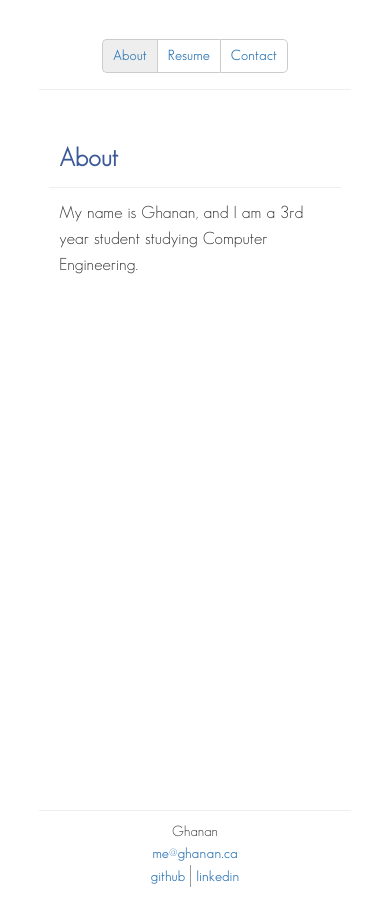
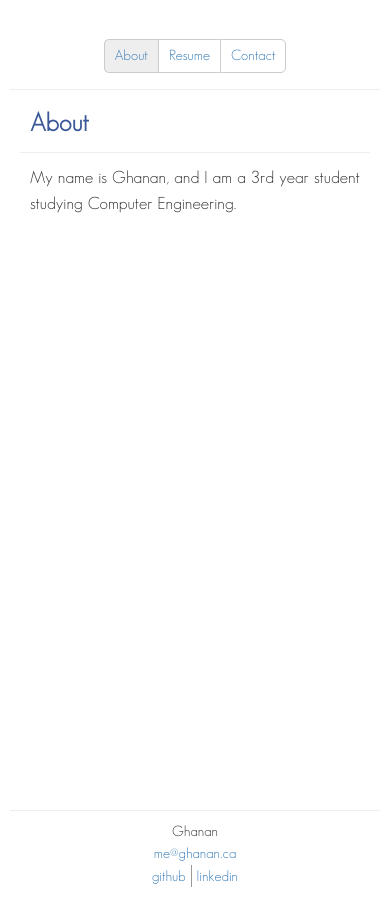
Before and after one commit to ghananigans/ghanan94.github.io, a Jekyll site: the page built from about.md, in a window 390 px wide. Built offline with Jekyll 4.4.1, drawn with Linux system fonts in a browser that asks for light colours.

Commit message:
Mobile header/footer height set with variables, and width increased in mobile

```diff
--- a/assets/stylesheets/_main/_header-footer.scss
+++ b/assets/stylesheets/_main/_header-footer.scss
@@ -123,9 +123,17 @@ ul.social {
 
 
 @media screen and (max-width: 767px) {
-  .site-header-wrapper,
+  .site-header-wrapper {
+    height: $mobile-header-height;
+  }
+
   .site-footer-wrapper {
-    height: 90px;
+    height: $mobile-footer-height;
+  }
+
+  .site-header,
+  .site-footer {
+    width: 95%
   }
 
   .header-content {
--- a/assets/stylesheets/_main/_main.scss
+++ b/assets/stylesheets/_main/_main.scss
@@ -9,7 +9,6 @@ div {
 }
 
 a {
-  font-family: 'sansserifbookflfmedium', sans-serif;
   text-decoration: none;
   color: $link-color;
 
--- a/assets/stylesheets/_main/_page.scss
+++ b/assets/stylesheets/_main/_page.scss
@@ -25,7 +25,9 @@
 
 @media screen and (max-width: 767px) {
   .page-wrapper {
-    width: 85%;
+    width: 100%;
+    padding-top: $mobile-header-height;
+    padding-bottom: $mobile-footer-height;
   }
 
   .page-header,
--- a/assets/stylesheets/_main/_variables.scss
+++ b/assets/stylesheets/_main/_variables.scss
@@ -11,6 +11,9 @@ $text-color: #333;
 $header-height: 125px;
 $footer-height: 125px;
 
+$mobile-header-height: 90px;
+$mobile-footer-height: 90px;
+
 
 // Loader
 $loader-bubble-width: 3px;
```
